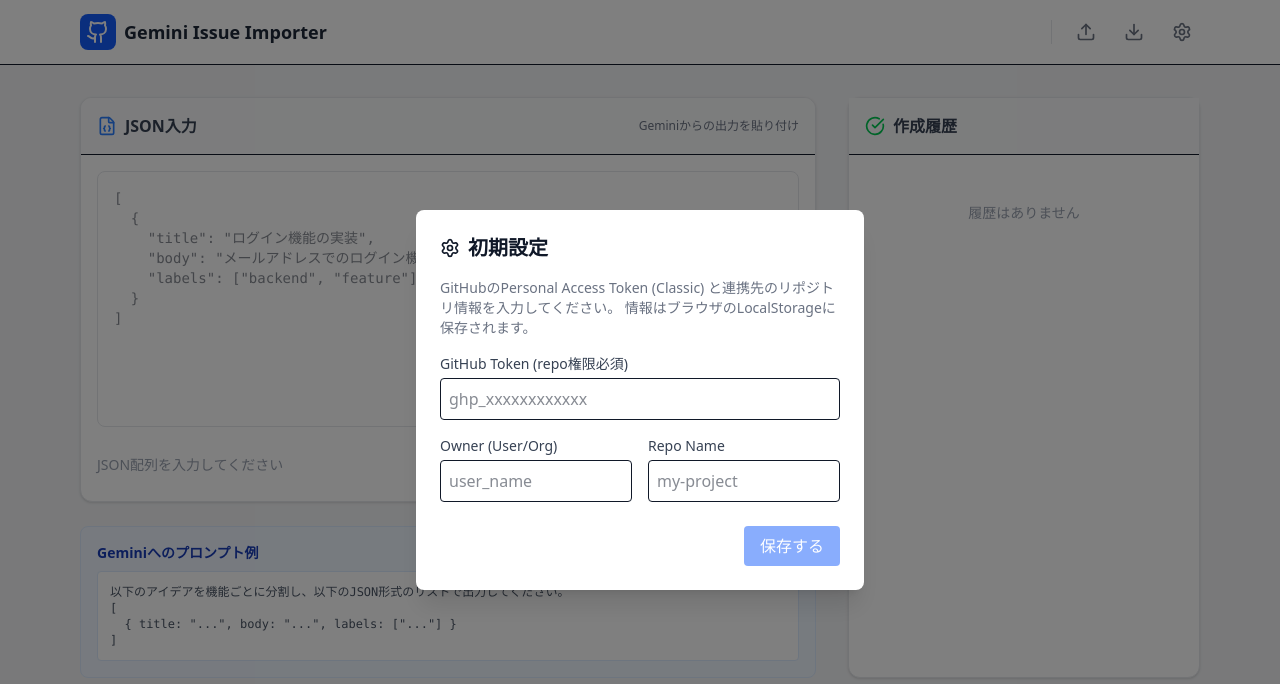
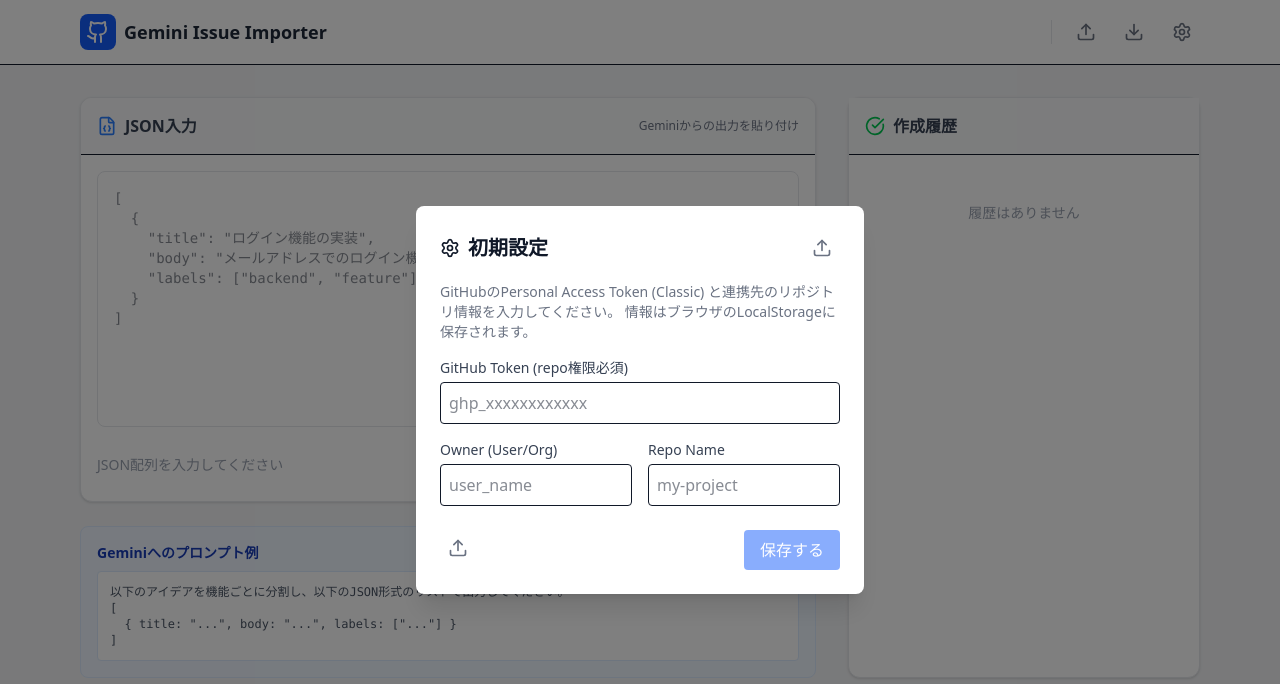
Before and after one commit to lunasky-hy/gemini-github-issue-register, a React (Vite) app: page / in a window 1280 px wide. Shown: the top 684 px of the page. Built offline with nearby package versions, Linux system fonts and the light colour scheme.

Commit message:
upload JSON file at first time modal

```diff
--- a/src/App.tsx
+++ b/src/App.tsx
@@ -1,5 +1,11 @@
 import { useState, useEffect } from "react";
-import type { AppConfig, HistoryItem, Issue, ProcessStatus } from "./types";
+import type {
+  AppConfig,
+  HistoryItem,
+  Issue,
+  ProcessStatus,
+  BackupData,
+} from "./types";
 import { ConfigModal } from "./components/ConfigModal";
 import { HistorySidebar } from "./components/HistorySidebar";
 import { Header } from "./components/Header";
@@ -157,18 +163,7 @@
 
         if (data.config && Array.isArray(data.history)) {
           if (confirm("現在の設定と履歴をファイルの内容で上書きしますか？")) {
-            setConfig(data.config);
-            setHistory(data.history);
-
-            localStorage.setItem(
-              "gemini_issue_importer_config",
-              JSON.stringify(data.config),
-            );
-            localStorage.setItem(
-              "gemini_issue_importer_history",
-              JSON.stringify(data.history),
-            );
-
+            handleFullRestore(data);
             alert("データを復元しました。");
           }
         } else {
@@ -179,6 +174,24 @@
       }
     };
     reader.readAsText(file);
+  };
+
+  const handleFullRestore = (data: BackupData) => {
+    if (data.config) {
+      setConfig(data.config);
+      localStorage.setItem(
+        "gemini_issue_importer_config",
+        JSON.stringify(data.config),
+      );
+    }
+    if (data.history) {
+      setHistory(data.history);
+      localStorage.setItem(
+        "gemini_issue_importer_history",
+        JSON.stringify(data.history),
+      );
+    }
+    setIsConfigOpen(false);
   };
 
   const clearHistory = () => {
@@ -229,6 +242,7 @@
         onSave={handleSaveConfig}
         config={config}
         firstTime={!config.token}
+        onImport={handleFullRestore}
       />
     </div>
   );
--- a/src/components/ConfigModal.tsx
+++ b/src/components/ConfigModal.tsx
@@ -1,6 +1,6 @@
-import React, { useState, useEffect } from "react";
-import { Settings } from "lucide-react";
-import type { AppConfig } from "../types";
+import React, { useState, useEffect, useRef } from "react";
+import { Settings, Upload } from "lucide-react";
+import type { AppConfig, BackupData } from "../types";
 
 interface ConfigModalProps {
   config: AppConfig;
@@ -8,6 +8,7 @@
   onClose: () => void;
   isOpen: boolean;
   firstTime: boolean;
+  onImport: (data: BackupData) => void;
 }
 
 export const ConfigModal: React.FC<ConfigModalProps> = ({
@@ -16,22 +17,69 @@
   onClose,
   isOpen,
   firstTime,
+  onImport,
 }) => {
   const [localConfig, setLocalConfig] = useState<AppConfig>(config);
+  const fileInputRef = useRef<HTMLInputElement>(null);
 
   useEffect(() => {
     setLocalConfig(config);
   }, [config, isOpen]);
+
+  const handleUploadClick = () => {
+    fileInputRef.current?.click();
+  };
+
+  const handleFileUpload = (e: React.ChangeEvent<HTMLInputElement>) => {
+    const file = e.target.files?.[0];
+    if (!file) return;
+
+    const reader = new FileReader();
+    reader.onload = (event) => {
+      try {
+        const result = event.target?.result as string;
+        const data = JSON.parse(result);
+
+        if (data.config) {
+          onImport(data);
+          alert("設定を読み込みました。");
+        } else {
+          alert("無効なファイル形式です: configが見つかりません");
+        }
+      } catch (err: any) {
+        alert("ファイルの読み込みに失敗しました: " + err.message);
+      }
+    };
+    reader.readAsText(file);
+    e.target.value = ""; // Reset
+  };
 
   if (!isOpen) return null;
 
   return (
     <div className="fixed inset-0 bg-black/50 flex items-center justify-center z-50 p-4">
       <div className="bg-white rounded-lg shadow-xl w-full max-w-md p-6">
-        <h2 className="text-xl font-bold mb-4 flex items-center gap-2">
+        <div className="flex justify-between items-center mb-4">
+          <h2 className="text-xl font-bold flex items-center gap-2">
             <Settings className="w-5 h-5" />
             {firstTime ? "初期設定" : "設定変更"}
           </h2>
+          <button
+            onClick={handleUploadClick}
+            className="p-2 text-gray-500 hover:text-blue-600 hover:bg-gray-50 rounded transition cursor-pointer"
+            title="設定ファイルを読み込む"
+          >
+            <Upload className="w-5 h-5" />
+          </button>
+          <input
+            type="file"
+            ref={fileInputRef}
+            onChange={handleFileUpload}
+            className="hidden"
+            accept=".json"
+          />
+        </div>
+
         <p className="text-sm text-gray-500 mb-4">
           GitHubのPersonal Access Token (Classic)
           と連携先のリポジトリ情報を入力してください。
@@ -88,6 +136,17 @@
           </div>
         </div>
 
+        <div className="flex">
+          <div className="flex-1 justify-left mt-6">
+            <button
+              onClick={handleUploadClick}
+              className="p-2 text-gray-500 hover:text-blue-600 hover:bg-gray-50 rounded transition cursor-pointer"
+              title="設定ファイルを読み込む"
+            >
+              <Upload className="w-5 h-5" />
+            </button>
+          </div>
+
           <div className="mt-6 flex justify-end gap-3">
             {!firstTime && (
               <button
@@ -109,5 +168,6 @@
           </div>
         </div>
       </div>
+    </div>
   );
 };
```
Also changed, not shown: src/types/index.ts (+7 -0 lines), 3 other files (tests, documents, lock files or other folders). Lines whose indentation alone changed are shown as unchanged.
